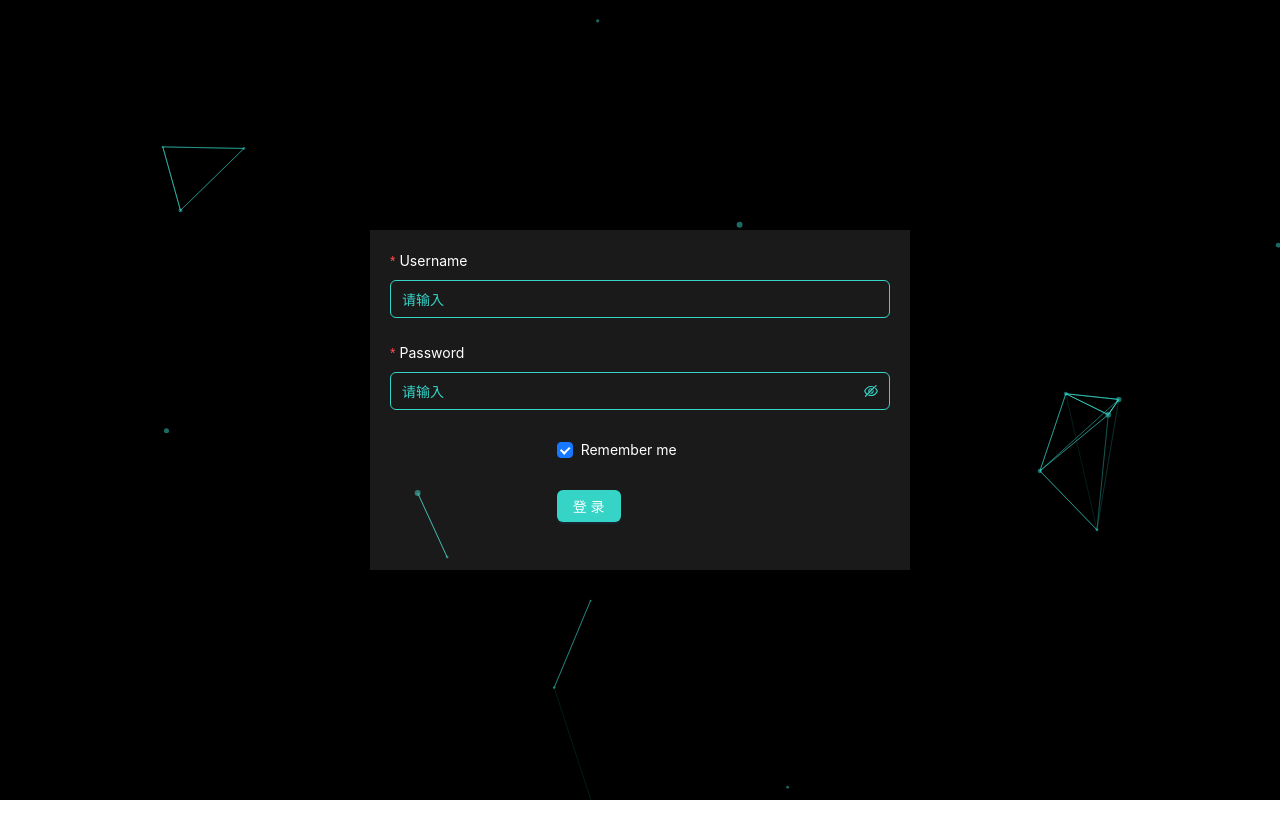
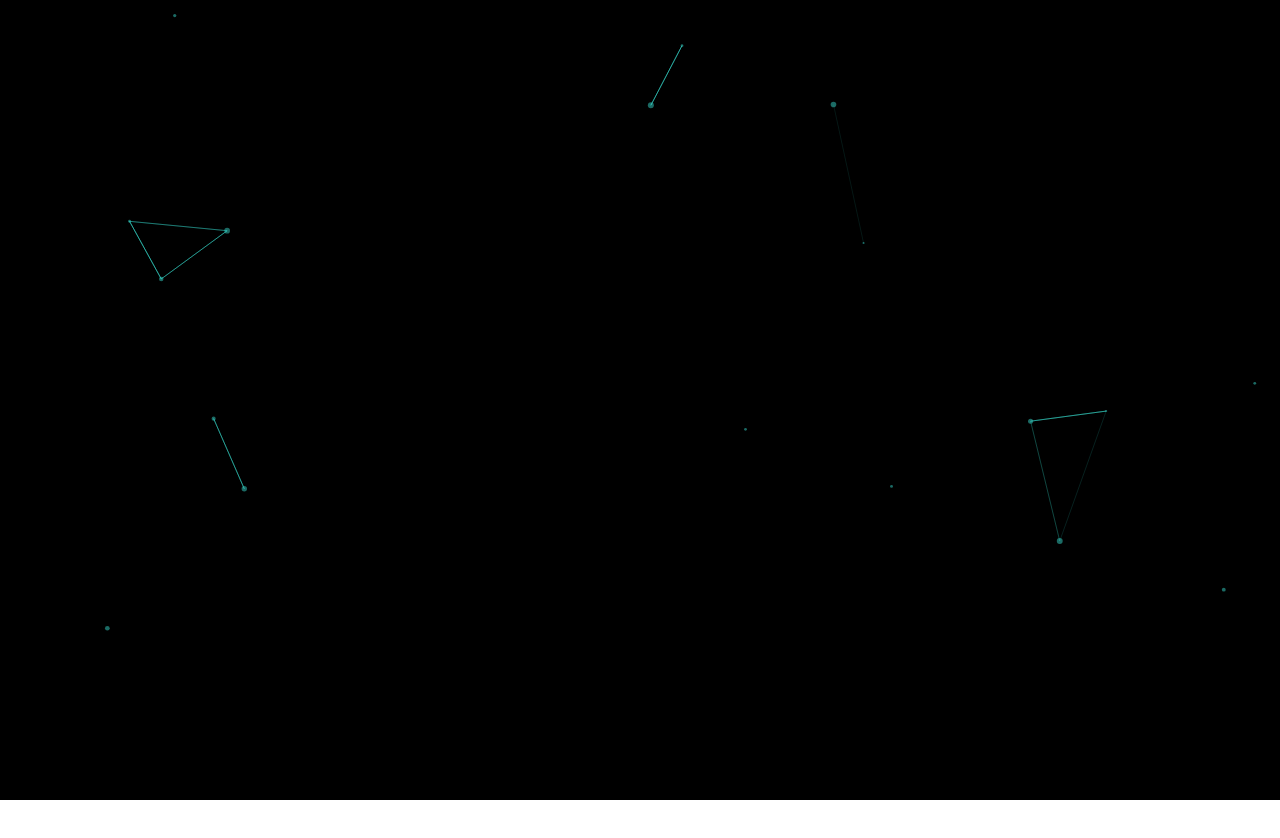
Before and after one commit to okamiss/cyrai-web, a React (Vite) app: page /login in a window 1280 px wide. Shown: the top 838 px of the page. Built offline with nearby package versions, Linux system fonts and the light colour scheme.

Commit message:
接入登陆注册

```diff
--- a/src/apis/login/index.ts
+++ /dev/null
@@ -1,11 +0,0 @@
-import request from '@/utils/request'
-const prefix = '/api'
-
-const API = {
-  LOGIN_URL: `${prefix}/users`
-}
-
-// export const userLogin = (params:LoginAPIReq):Promise<LoginAPIRes> => request.get(API.LOGIN_URL, { params })
-
-export const userLogin = (data: LoginAPIReq): Promise<LoginAPIRes> =>
-  request.post(API.LOGIN_URL, data)
--- /dev/null
+++ b/src/apis/user/index.ts
@@ -0,0 +1,15 @@
+import request from '@/utils/request'
+const prefix = '/api/users'
+
+const API = {
+  REGISTER_URL: `${prefix}/register`,
+  LOGIN_URL: `${prefix}/login`
+}
+
+// export const userLogin = (params:LoginAPIReq):Promise<LoginAPIRes> => request.get(API.LOGIN_URL, { params })
+
+export const userRegister = (data: RegisterApiData): Promise<LoginAPIResponse> =>
+  request.post(API.REGISTER_URL, data)
+
+export const userLogin = (data: LoginApiData): Promise<LoginAPIResponse> =>
+  request.post(API.LOGIN_URL, data)
--- a/src/components/AppHeader/index.tsx
+++ b/src/components/AppHeader/index.tsx
@@ -8,7 +8,9 @@ import { NavLink } from 'react-router-dom'
 import { useDispatch } from 'react-redux'
 // import styles  from './index.module.scss'
 import { HeaderWrapper } from './style'
-import { userLogin } from '@/apis/login'
+import { userRegister } from '@/apis/user'
+
+import { loginUserThunk } from '@/store/reducers/user'
 
 // import { logout } from '@/store/reducers/user'
 
@@ -32,27 +34,37 @@ const AppHeader: React.FC = () => {
   const [isModalOpen, setIsModalOpen] = useState(false)
   const [loading, setLoading] = useState(false)
 
+  const [form] = Form.useForm()
+
+  // 打开登录框
   const showModal = () => {
     setIsModalOpen(true)
   }
 
+  // 关闭登录框
   const handleCancel = () => {
     setIsModalOpen(false)
   }
 
+  // 登录
   const onFinish: FormProps<AccountType>['onFinish'] = (values) => {
     console.log('Success:', values)
+    dispatch(loginUserThunk(values))
+  }
 
-    userLogin(values).then((res) => {
-      messageApi.open({
-        type: 'success',
-        content: 'This is a success message'
+  // 注册
+  const register = () => {
+    form.validateFields().then(() => {
+      const values = form.getFieldsValue()
+      userRegister(values).then((res) => {
+        messageApi.open({
+          type: 'success',
+          content: res.message
+        })
+        // setIsModalOpen(false)
+        // form.resetFields()
       })
     })
-  }
-
-  const onFinishFailed: FormProps<AccountType>['onFinishFailed'] = (errorInfo) => {
-    console.log('Failed:', errorInfo)
   }
 
   return (
@@ -77,12 +89,12 @@ const AppHeader: React.FC = () => {
       </HeaderWrapper>
       <Modal title="登录账号" open={isModalOpen} footer={null} onCancel={handleCancel}>
         <Form
+          form={form}
           name="basic"
           labelCol={{ span: 8 }}
           wrapperCol={{ span: 16 }}
           style={{ maxWidth: 600 }}
           onFinish={onFinish}
-          onFinishFailed={onFinishFailed}
           autoComplete="off"
         >
           <Form.Item<AccountType>
@@ -148,7 +160,7 @@ const AppHeader: React.FC = () => {
                   }
                 }}
               >
-                <Button type="primary" htmlType="button">
+                <Button type="primary" htmlType="button" onClick={register}>
                   注册
                 </Button>
               </ConfigProvider>
--- a/src/pages/login/index.tsx
+++ b/src/pages/login/index.tsx
@@ -8,12 +8,11 @@ import { useNavigate } from 'react-router-dom'
 import initLoginBg from './initbg'
 import { Box } from './style'
 import { Button, Checkbox, Form, Input } from 'antd'
-import { Login } from '@/store/reducers/user'
+// import { Login } from '@/store/reducers/user'
 import { useDispatch } from 'react-redux'
 
 export default function index() {
-  const navigate = useNavigate()
-  const dispatch = useDispatch()
+
 
   const particlesInit = useCallback(async (engine: Engine) => {
     await loadSlim(engine)
@@ -24,13 +23,7 @@ export default function index() {
     await console.log(container, 'container')
   }, [])
 
-  const onFinish = (values: LoginType) => {
-    dispatch(Login(values) as any)
-  }
 
-  const onFinishFailed = (errorInfo: any) => {
-    console.log('Failed:', errorInfo)
-  }
 
   return (
     <div style={{ width: '100%', height: '100vh', overflow: 'hidden' }}>
@@ -41,49 +34,7 @@ export default function index() {
         options={initLoginBg as any}
       />
 
-      <Box>
-        {/* <Button type="primary" onClick={login}>
-          登录
-        </Button> */}
-        <Form
-          layout="vertical"
-          name="loginForm"
-          initialValues={{ remember: true }}
-          onFinish={onFinish}
-          onFinishFailed={onFinishFailed}
-          autoComplete="off"
-        >
-          <Form.Item<LoginType>
-            label={<label style={{ color: '#fff' }}>Username</label>}
-            name="username"
-            rules={[{ required: true, message: 'Please input your username!' }]}
-          >
-            <Input placeholder="请输入" />
-          </Form.Item>
 
-          <Form.Item<LoginType>
-            label={<label style={{ color: '#fff' }}>Password</label>}
-            name="password"
-            rules={[{ required: true, message: 'Please input your password!' }]}
-          >
-            <Input.Password placeholder="请输入" />
-          </Form.Item>
-
-          <Form.Item<LoginType>
-            name="remember"
-            valuePropName="checked"
-            wrapperCol={{ offset: 8, span: 16 }}
-          >
-            <Checkbox style={{ color: '#fff' }}>Remember me</Checkbox>
-          </Form.Item>
-
-          <Form.Item wrapperCol={{ offset: 8, span: 16 }}>
-            <Button style={{ backgroundColor: '#35d4c7' }} type="primary" htmlType="submit">
-              登录
-            </Button>
-          </Form.Item>
-        </Form>
-      </Box>
     </div>
   )
 }
--- a/src/store/reducers/user.ts
+++ b/src/store/reducers/user.ts
@@ -1,27 +1,17 @@
-import { createAsyncThunk, createSlice, PayloadAction } from '@reduxjs/toolkit'
+import { createAsyncThunk, createSlice } from '@reduxjs/toolkit'
 import { message } from 'antd'
 // import type { userInfoType, LoginType } from '@/types/user'
-import { userList } from '@/common/user-data'
-
+import { userLogin } from '@/apis/user'
 // 创建异步操作的 thunk 函数
 
-export const Login:any = createAsyncThunk('login', async (loginInfo: LoginType) => {
-  const res = await new Promise<userInfoType>((resolve) => {
-    const getInfo = userList.find((item) => item.username === loginInfo.username)
+export const loginUserThunk: any = createAsyncThunk('login', async (credentials: LoginApiData) => {
+  console.log(credentials, 'pppppppppppppppppp')
 
-    if (!getInfo) {
-      return message.error('用户名不存在')
-    }
-    if (loginInfo.password !== getInfo.password) {
-      return message.error('密码错误')
-    }
+  const res = await userLogin(credentials)
 
-    setTimeout(() => {
-      return resolve(getInfo)
-    }, 500)
-  })
 
-  return res
+
+  return res.data
 })
 
 const userSlice = createSlice({
@@ -39,14 +29,15 @@ const userSlice = createSlice({
   },
   extraReducers: (builder) => {
     builder
-      .addCase(Login.pending, (state) => {})
-      .addCase(Login.fulfilled, (state, action: PayloadAction<userInfoType>) => {
+      .addCase(loginUserThunk.pending, (state) => {})
+      .addCase(loginUserThunk.fulfilled, (state, action) => {
+
         state.username = action.payload.username
         state.token = action.payload.token
         localStorage.setItem('username', action.payload.username)
         localStorage.setItem('token', action.payload.token)
       })
-      .addCase(Login.rejected, (state, action) => {})
+      .addCase(loginUserThunk.rejected, (state, action) => {})
   }
 })
 
--- a/src/utils/request.ts
+++ b/src/utils/request.ts
@@ -1,4 +1,7 @@
+import {  message } from 'antd';
+
 import axios from 'axios'
+
 // import { useSelector, useDispatch } from 'react-redux'
 
 // const user = useSelector(state => state.user)
@@ -32,13 +35,17 @@ instance.interceptors.response.use(
     const data = res.data
     // const userStore = useUserStore()
     if (data?.code == 200) {
-      return data.result
+      return data
     } else {
-      // ElMessage.error(data.msg)
-      return Promise.reject(data.msg)
+      console.log('@@@@@@@@@@@@@');
+      console.log(data);
+
+      message.error(data.message);
+      return Promise.reject(data)
     }
   },
   (err) => {
+    message.error(err.response.data.message);
     return Promise.reject(err)
   }
 )
```
Also changed, not shown: src/types/api.d.ts (+19 -10 lines).
